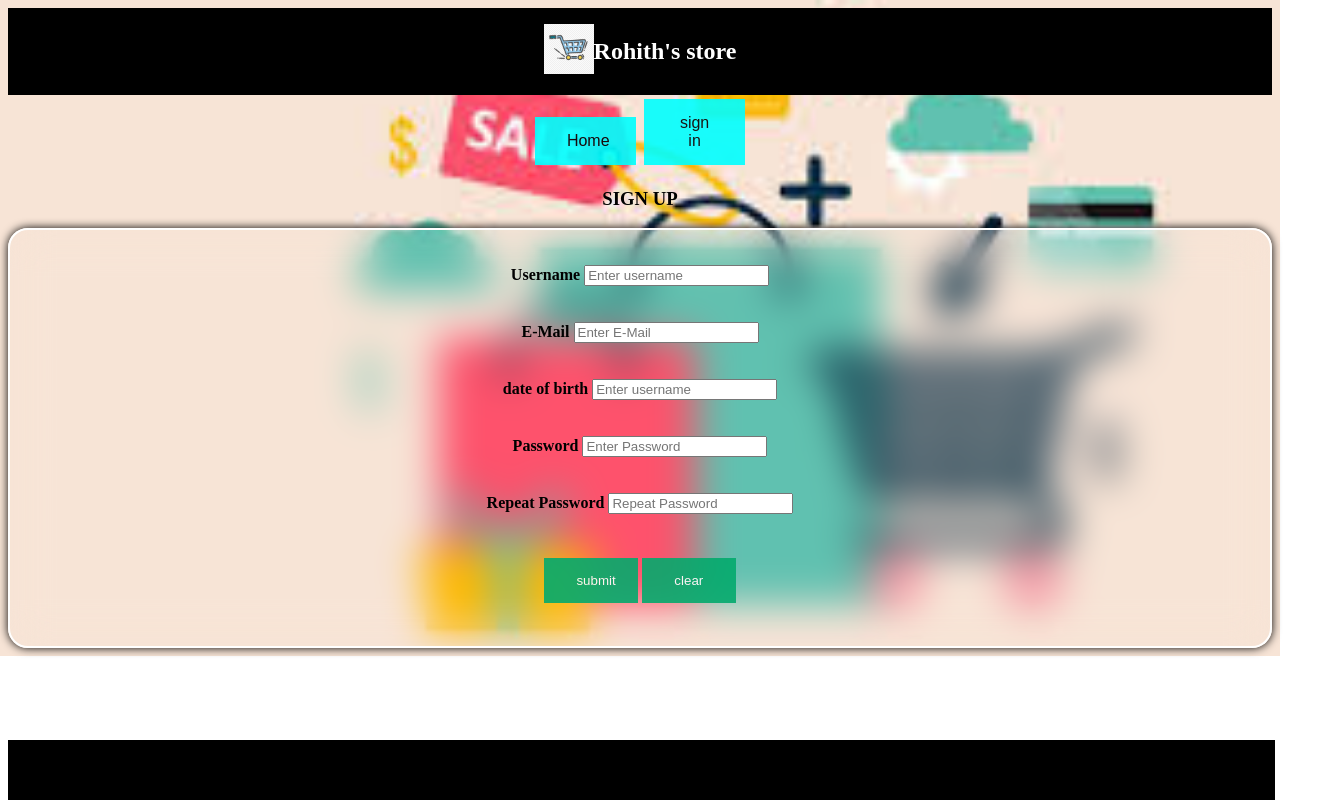
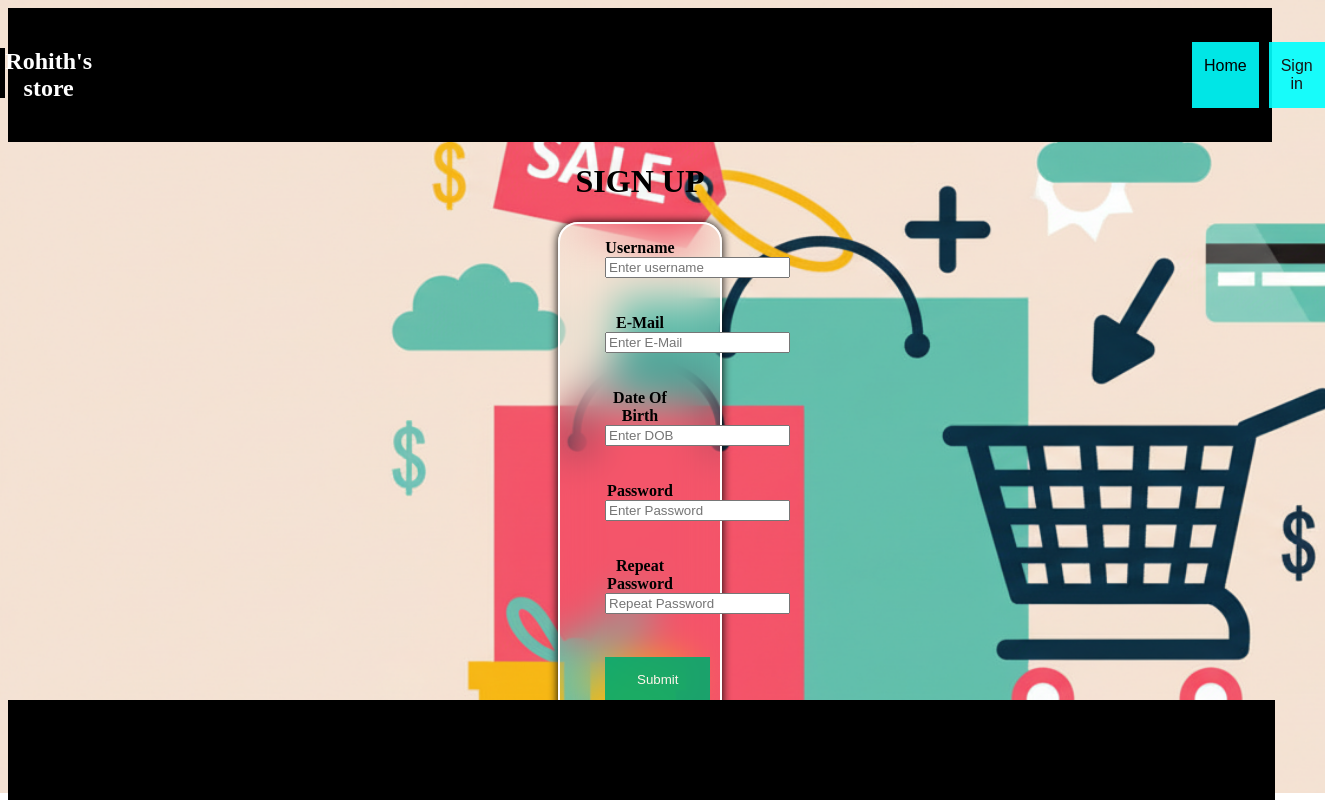
Before and after one commit to nnm24cs001/e-commerce, a plain HTML site: page signup.html in a window 1280 px wide. Shown: the whole page, 1325 px wide, since content can reach past the window. Drawn offline with Linux system fonts and the light colour scheme.

Commit message:
Add files via upload

```diff
--- a/signup.html
+++ b/signup.html
@@ -8,16 +8,18 @@
 </head>
 <body>
     <div class="header">
-        <a href="index.html">
-        <img src="cart.jpg" alt="index.html" width="50" height="50">
-        </a>
+        <div class="left">
+    <a href="index.html">
+    <img src="cart-Picsart-BackgroundRemover.jpg" alt="index.html" width="50" height="50">
+    </a>
     <h2 class="heading">Rohith's store</h2>
+        </div>
+        <div class="right">
+    <button class="signin"><a href="index.html">Home</a></button>
+    <button class="signout"><a href="signin.html">Sign in</a></button>
+        </div>
 </div>
-<center>
-    <button class="signin"><a href="index.html">Home</a></button>
-    <button class="signin"><a href="signin.html">sign in</a></button>
-</center>
-<h3>SIGN UP</h3>
+<h1>SIGN UP</h1>
 <form class="wrapper">
     <div class="container">
         <label for="uname"><b>Username</b></label>
@@ -26,8 +28,8 @@
         <label for="mail"><b>E-Mail</b></label>
         <input type="text" placeholder="Enter E-Mail" name="mail" required>
     <br><br><br>
-        <label for="dob"><b>date of birth</b></label>
-        <input type="text" placeholder="Enter username" name="dob" required>
+        <label for="dob"><b>Date Of Birth</b></label>
+        <input type="text" placeholder="Enter DOB" name="dob" required>
     <br><br><br>
         <label for="psw"><b>Password</b></label>
         <input type="password" placeholder="Enter Password" name="psw" required>
@@ -35,8 +37,8 @@
         <label for="rpsw"><b> Repeat Password</b></label>
         <input type="password" placeholder="Repeat Password" name="rpsw" required>
     <br><br><br>
-        <button type="submit">submit</button>
-        <button type="clear">clear</button>
+        <button type="submit">Submit</button>
+        <button type="clear">Clear</button>
     </div>
 </form>
 <div class="footer"></div>
--- a/style.css
+++ b/style.css
@@ -6,7 +6,7 @@ h2{
     background-color: black;
     display: flex ;
     align-items: center;
-    padding: 10px;
+    padding: 20px;
     justify-content: center;
 }
 .footer{
@@ -16,48 +16,26 @@ h2{
     text-align: center;
     background-color: black;
     color: white;
-    padding: 30px 0;
+    padding: 50px 0;
 }
-.signin{
+.signin,.signout{
     background-color:aqua;
     border: black;
     color: white;
-    padding: 15px 32px;
+    padding: 15px 12px;
     text-align: center;
     text-decoration: none;
-    display: inline-block;
+    display: inline-flex;
     font-size: 16px;
-    margin: 4px 2px;
+    margin: 0;
     cursor: pointer;
 }
-.signin a{
+.signin a,.signout a{
     color: black;
     text-decoration: none;
 }
-.signout{
-    background-color:aqua;
-    border: black;
+.signin :hover,.signout :hover{
     color: white;
-    padding: 15px 32px;
-    text-align: center;
-    text-decoration: none;
-    display: inline-block;
-    font-size: 16px;
-    margin: 4px 2px;
-    cursor: pointer;
-}
-.signout a{
-    color: black;
-    text-decoration: none;
-}
-.signin :hover{
-    color: white;
-}
-.signout :hover{
-    color: white;
-}
-h3{
-    text-align: center;
 }
 .container{
     text-align: center;
@@ -69,10 +47,9 @@ button {
     background-color: #04AA6D;
     color: white;
     padding: 15px 32px;
-    margin: 8px 0;
+    margin: 7px 0;
     border: none;
     cursor: pointer;
-    width: 8%;
     opacity: 0.9;
 }
 .wrapper{
@@ -81,10 +58,26 @@ button {
     backdrop-filter: blur(20px);
     box-shadow: 0 0 10px rgb(0,0,0);
     border-radius: 20px;
-    padding: 30px 40px;
+    padding: 10px 40px;
+    margin-left: 550px;
+    margin-right: 550px;
 }
 body{
-    background-image: url(download.jpeg);
+    background-image: url(upscaled.png);
     background-repeat: no-repeat;
     background-size: cover;
 }
+.left {
+    display: flex;
+    align-items: center;
+}
+.right {
+    display: flex;
+    gap: 10px;
+    margin-left: 1100px;
+    flex-direction: row;
+}
+h1{
+    text-align: center;
+    color: black;
+}
```
Also changed, not shown: index.html (+8 -5 lines), signin.html (+10 -8 lines), cart-Picsart-BackgroundRemover.jpg (added), upscaled.png (added).
